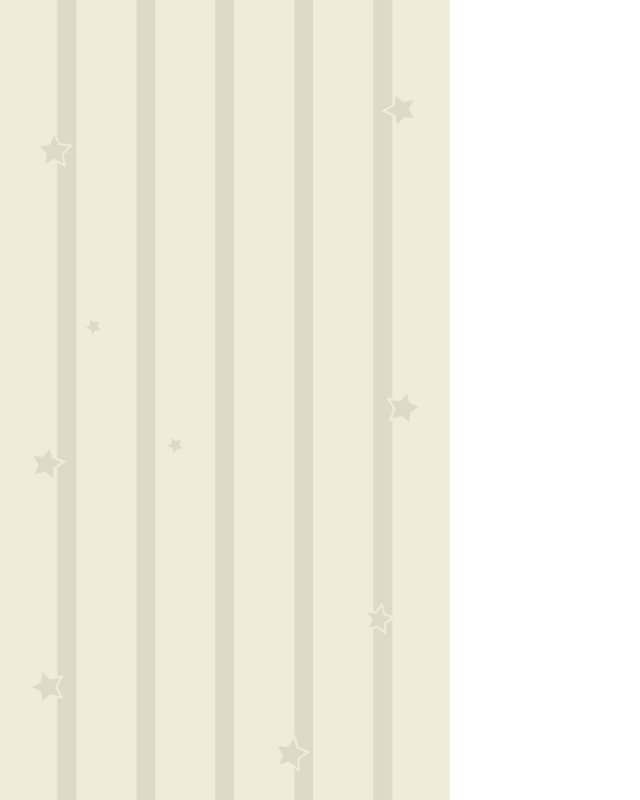
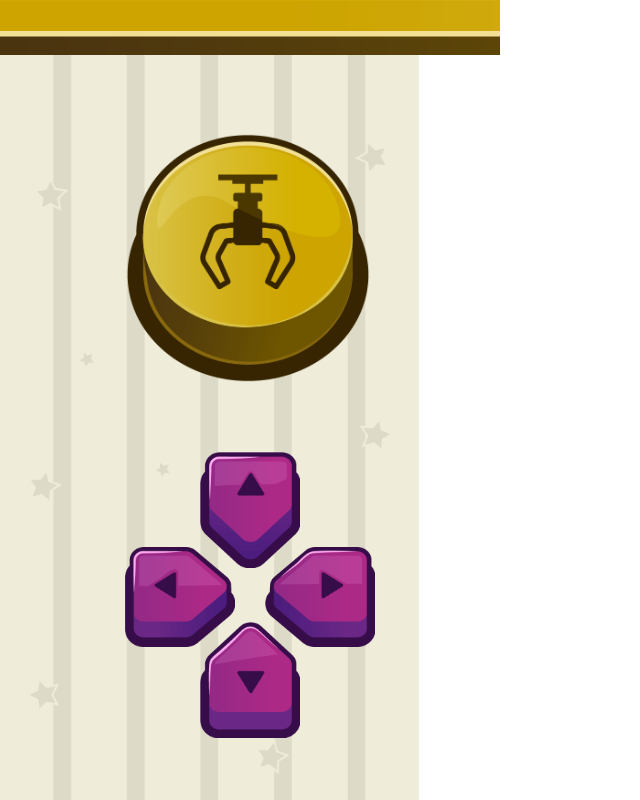
Before and after one commit to adahox/aiorus-frontend-test, a website built with webpack: page public/index.html in a window 1280 px wide. Shown: the whole page, without its empty margins (0-640 px from the left). Built offline with nearby package versions, Linux system fonts and the light colour scheme.

Commit message:
feature(game/scene): criando a scene principal do game.

```diff
--- a/src/App/Scenes/Loading/loading.scene.html
+++ b/src/App/Scenes/Loading/loading.scene.html
@@ -1 +1,26 @@
-<div class="background"></div>
+<div class="header"></div>
+<div class="container">
+    <div class="box">
+        <div class="claw-button">
+            <div class="button"></div>
+        </div>
+    </div>
+    <div class="box">
+        <div class='controls'>
+            <div class="controls-area">
+                <div class="top">
+                    <button class="arrow-up"></button>
+                </div>
+
+                <div class="middle">
+                    <button class="arrow-left"></button>
+                    <button class="arrow-right"></button>
+                </div>
+
+                <div class="bottom">
+                    <button class="arrow-down"></button>
+                </div>
+            </div>
+        </div>
+    </div>
+</div>
--- a/src/App/Scenes/Loading/loading.scene.sass
+++ b/src/App/Scenes/Loading/loading.scene.sass
@@ -1,8 +1,104 @@
-.background
+$gameWidth: 500px
+$headerHeight: 55px
+
+.header
+    background-image: url('~/public/assets/header.png')
+    background-repeat: no-repeat
+    width: $gameWidth
+    height: $headerHeight
+
+.container
     background-image: url('~/public/assets/background.png')
-    height: 100vh
-    width: 1080px
-    background-attachment: fixed
     background-size: contain
     background-repeat: no-repeat
-    width: auto
+    height: calc(100vh - #{$headerHeight})
+    width: $gameWidth
+    display: flex
+    flex-direction: column
+    justify-content: space-evenly
+    .box
+        padding: 10px
+        // flex: 1
+
+        .claw-button
+            display: grid
+            height: 100%
+            justify-content: center
+            align-items: center
+            .button
+                background-image: url('~/public/assets/claw.png')
+                background-repeat: no-repeat
+                background-size: contain
+                width: 250px
+                height: 250px
+                &:hover
+                    background-image: url('~/public/assets/claw_pressed.png')
+
+        .controls
+            display: grid
+            height: 250px
+            justify-items: center
+            align-items: center
+            .controls-area
+
+                width: 250px
+                position: absolute
+
+                display: flex
+                flex-direction: column
+                justify-content: space-between
+
+                .top, .middle, .bottom
+                    display: flex
+                    flex-direction: row
+
+                .top, .bottom
+                    justify-content: center
+
+                .middle
+                    justify-content: space-between
+
+                .top
+                    .arrow-up
+                        background-image: url('~/public/assets/arrow_up.png')
+                        background-repeat: no-repeat
+                        background-size: contain
+                        background-color: transparent
+                        height: 120px
+                        width: 100px
+                        margin-bottom: -25px
+                        &:hover
+                            background-image: url('~/public/assets/arrow_up_pressed.png')
+
+                .bottom
+                    .arrow-down
+                        background-image: url('~/public/assets/arrow_down.png')
+                        background-repeat: no-repeat
+                        background-size: contain
+                        background-color: transparent
+                        height: 120px
+                        width: 100px
+                        margin-top: -25px
+                        &:hover
+                            background-image: url('~/public/assets/arrow_down_pressed.png')
+
+                .middle
+                    .arrow-left
+                        background-image: url('~/public/assets/arrow_left.png')
+                        background-repeat: no-repeat
+                        background-size: contain
+                        background-color: transparent
+                        height: 100px
+                        width: 110px
+                        &:hover
+                            background-image: url('~/public/assets/arrow_left_pressed.png')
+
+                    .arrow-right
+                        background-image: url('~/public/assets/arrow_right.png')
+                        background-repeat: no-repeat
+                        background-size: contain
+                        background-color: transparent
+                        height: 100px
+                        width: 110px
+                        &:hover
+                            background-image: url('~/public/assets/arrow_right_pressed.png')
```
Also changed, not shown: public/assets/header.png (added).
